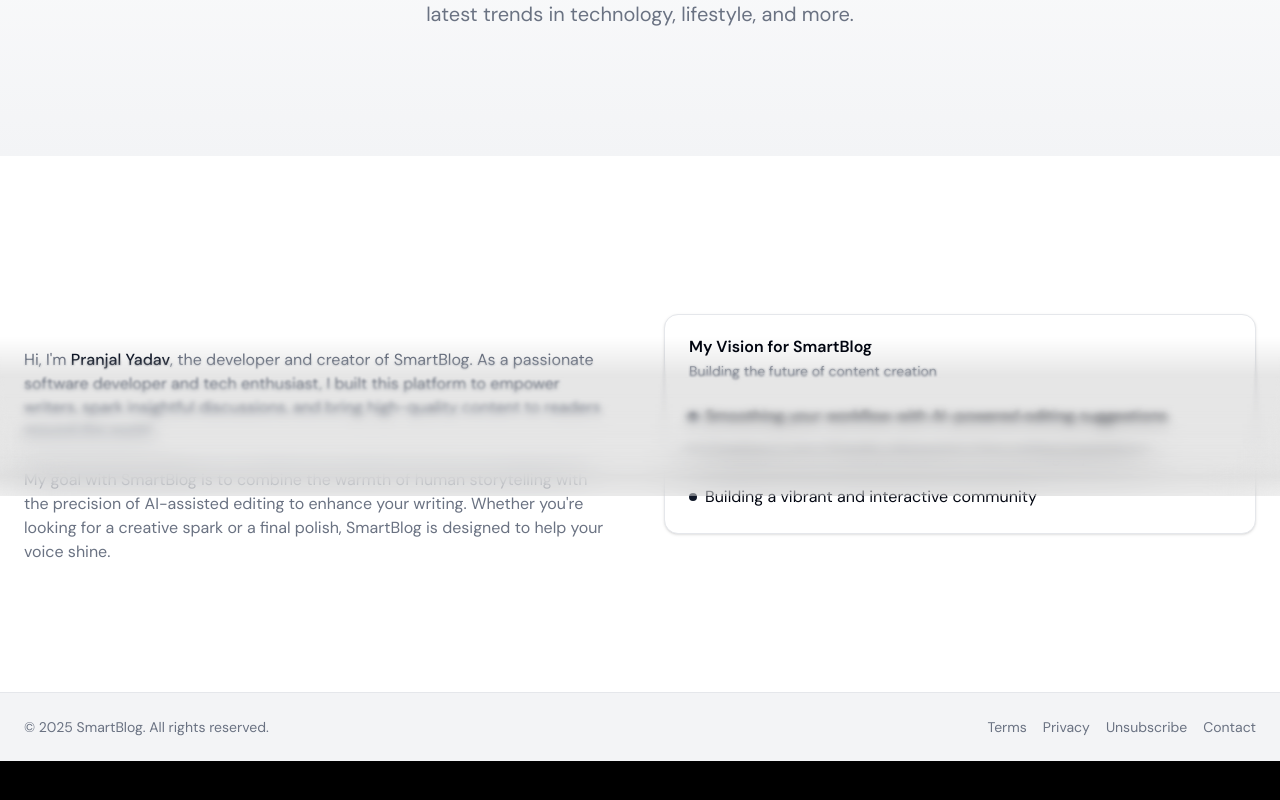
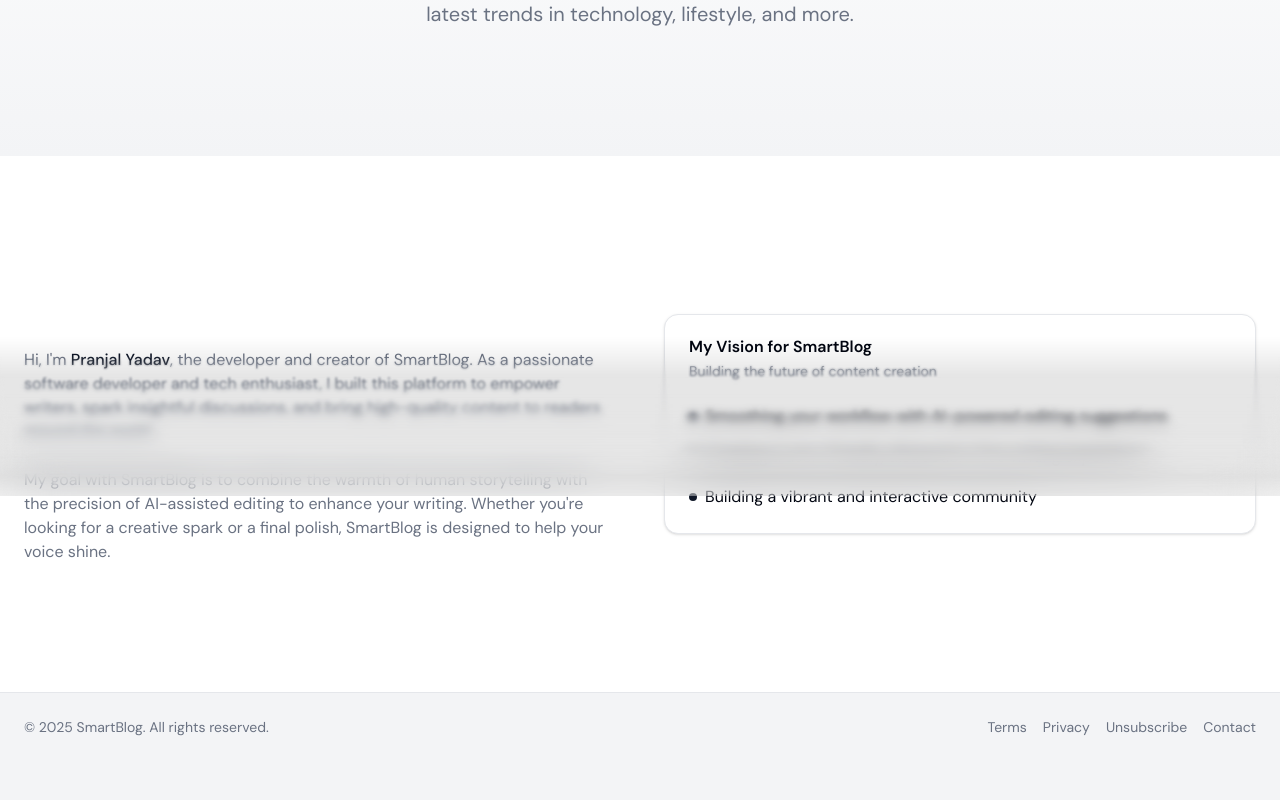
Before and after one commit to pranjal-yadav05/SmartBlog, a Next.js app: page /about in a window 1280 px wide. Shown: the part 304-1104 px from the top of the page. Before the commit the page ends 1065 px from the top, so only its background shows below. Built offline with nearby package versions, Linux system fonts and the light colour scheme.

Commit message:
fix toast deployment bug

```diff
--- a/src/app/layout.js
+++ b/src/app/layout.js
@@ -38,22 +38,19 @@
       </head>
 
       <body
-        className={`${geistSans.variable} ${geistMono.variable} antialiased bg-black text-white overflow-x-hidden`}
-      >
+        className={`${geistSans.variable} ${geistMono.variable} antialiased bg-black text-white overflow-x-hidden`}>
         <ThemeProvider
           attribute="class"
           defaultTheme="system"
           enableSystem
-          disableTransitionOnChange
-        >
-          <main className="relative min-h-screen overflow-hidden">
-            {children}
+          disableTransitionOnChange>
+          <ToastProvider>
+            <main className="relative min-h-screen overflow-hidden">
+              {children}
 
-            {/* Global Bottom Blur Stack */}
-            <BlurStack className="pointer-events-none fixed bottom-0 left-0 right-0 h-40 z-50" />
-          </main>
-
-          <ToastProvider />
+              <BlurStack className="pointer-events-none fixed bottom-0 left-0 right-0 h-40 z-50" />
+            </main>
+          </ToastProvider>
         </ThemeProvider>
       </body>
     </html>
--- a/src/components/footer.jsx
+++ b/src/components/footer.jsx
@@ -2,7 +2,7 @@
 
 const Footer = () => {
   return (
-    <footer className="w-full border-t bg-gray-100 py-6 dark:border-gray-800 dark:bg-gray-900">
+    <footer className="w-full border-t bg-gray-100 py-6 pb-32 dark:border-gray-800 dark:bg-gray-900">
       <div className="w-full max-w-7xl mx-auto px-4 md:px-6 flex flex-col items-center gap-4 md:flex-row md:justify-between">
         <p className="text-sm text-gray-500 dark:text-gray-400">
           © {new Date().getFullYear()} SmartBlog. All rights reserved.
@@ -30,6 +30,7 @@
           </Link>
         </div>
       </div>
+
     </footer>
   );
 };
```
